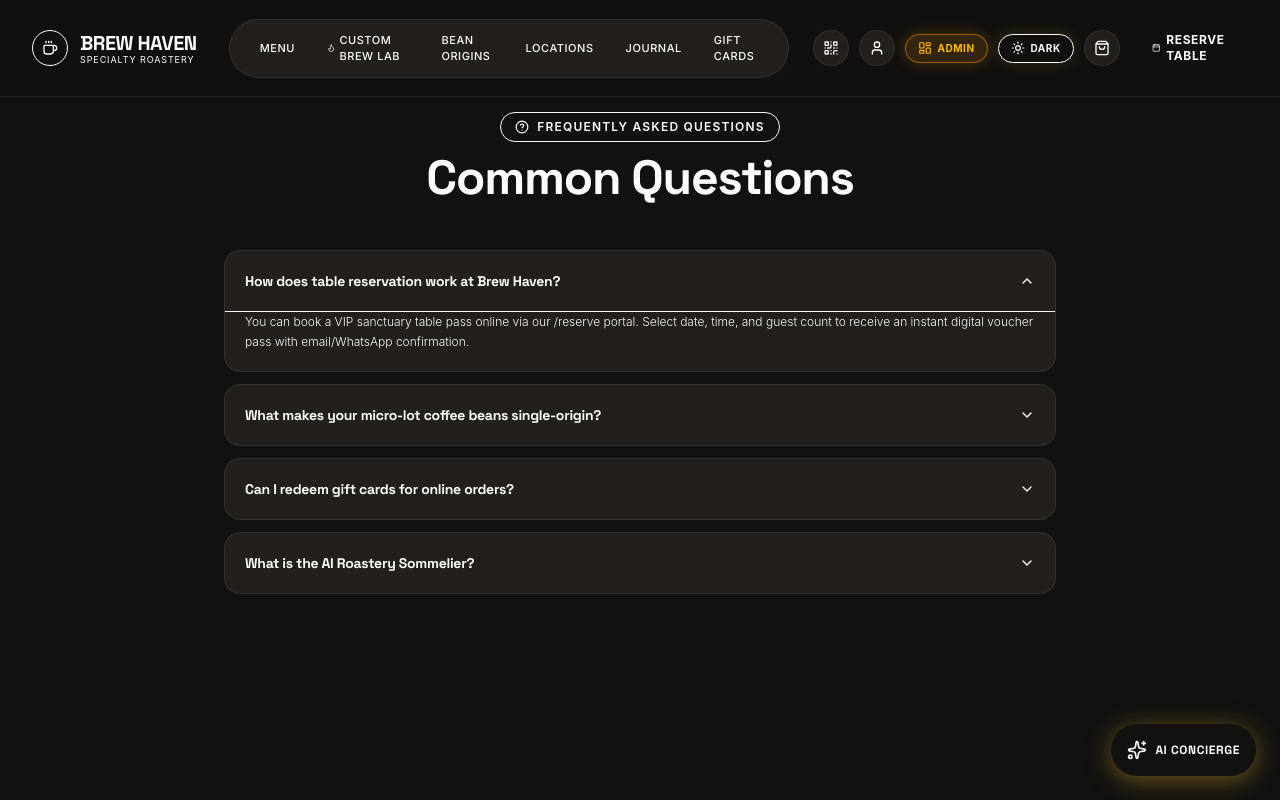
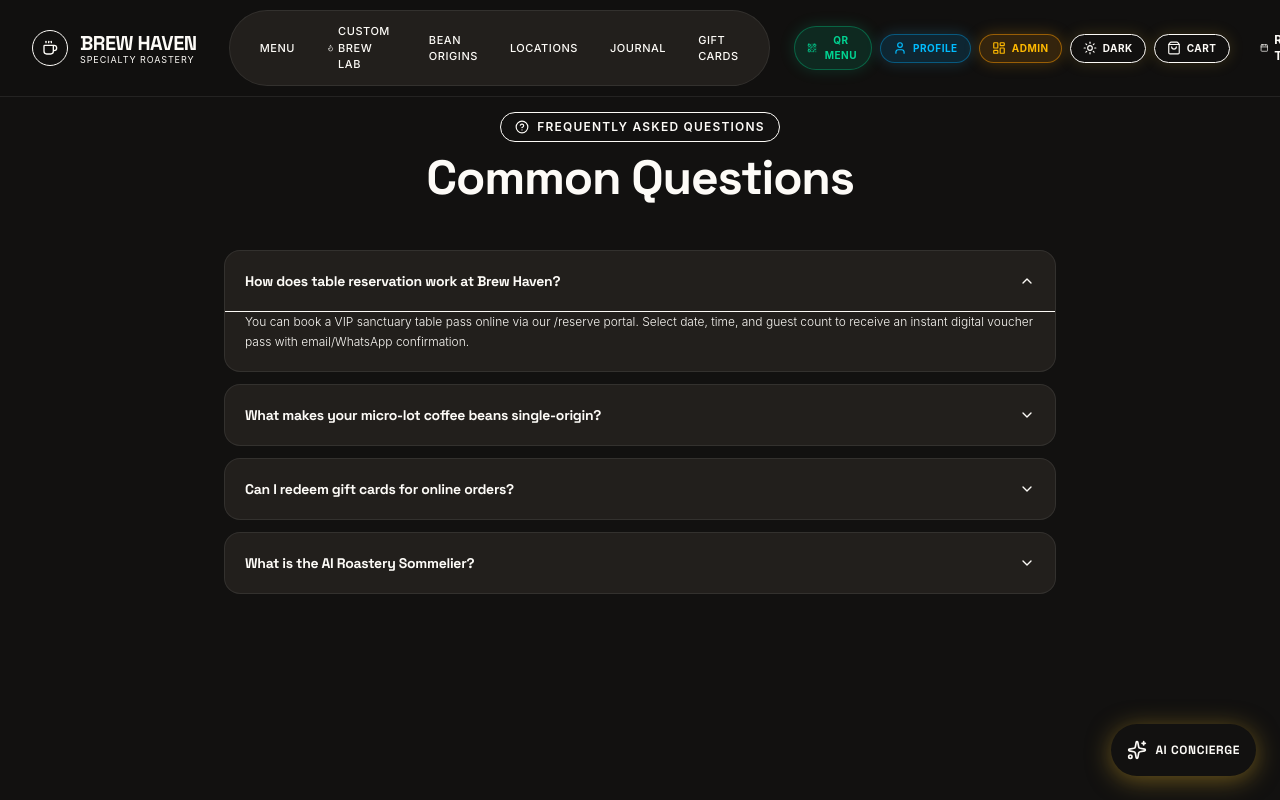
Before and after one commit to Anandsahu06/brew-haven, a Next.js app: page /faq in a window 1280 px wide. Shown: the top 800 px of the page. Built offline with nearby package versions, Linux system fonts and the light colour scheme.

Commit message:
Add explicit text badges and distinct color pill styling to ALL navbar action buttons (QR Menu, Profile, Admin, Theme, Cart, Reserve)

```diff
--- a/src/components/features/QRCodeMenuModal.tsx
+++ b/src/components/features/QRCodeMenuModal.tsx
@@ -142,10 +142,11 @@ export const QRCodeMenuModal: React.FC = () => {
     <>
       <button
         onClick={() => setIsOpen(true)}
-        title="In-Cafe Digital QR Menu"
-        className="w-9 h-9 flex items-center justify-center rounded-full surface-card border border-border-subtle text-txt-muted hover:text-gold hover:border-gold hover:bg-gold/10 hover:-translate-y-0.5 hover:shadow-[0_4px_15px_rgba(197,155,39,0.2)] active:scale-95 transition-all duration-300 shrink-0"
+        title="In-Cafe Digital QR Table Menu"
+        className="px-3 py-1.5 rounded-full bg-emerald-500/15 border border-emerald-500/40 text-emerald-400 font-bold text-[11px] flex items-center gap-1.5 hover:bg-emerald-500/25 hover:border-emerald-400 hover:scale-105 shadow-[0_0_15px_rgba(16,185,129,0.2)] active:scale-95 transition-all duration-300 shrink-0 font-sans"
       >
-        <QrCode className="w-4 h-4" />
+        <QrCode className="w-3.5 h-3.5 text-emerald-400" />
+        <span className="hidden xl:inline uppercase tracking-wider text-[10px]">QR Menu</span>
       </button>
 
       {mounted && createPortal(modalContent, document.body)}
--- a/src/components/navigation/Navbar.tsx
+++ b/src/components/navigation/Navbar.tsx
@@ -89,24 +89,25 @@ export const Navbar: React.FC = () => {
           })}
         </nav>
 
-        {/* Desktop Action Tools Section */}
-        <div className="hidden sm:flex items-center gap-2.5 ml-2 sm:ml-4 lg:ml-6 font-sans">
+        {/* Desktop Action Tools Section with Explicit Text Badges for ALL Buttons */}
+        <div className="hidden sm:flex items-center gap-2 ml-2 sm:ml-4 lg:ml-6 font-sans">
 
-          {/* 1. Digital Table QR Code Modal */}
+          {/* 1. Digital Table QR Code Badge */}
           <div title="In-Cafe Digital QR Table Menu">
             <QRCodeMenuModal />
           </div>
 
-          {/* 2. Customer Account & Loyalty Dashboard */}
+          {/* 2. Customer Profile & Loyalty Badge (Sky Blue Badge) */}
           <Link
             href="/dashboard"
-            title="Customer Loyalty & Profile Dashboard"
-            className="w-9 h-9 flex items-center justify-center rounded-full surface-card border border-border-subtle text-txt-muted hover:text-gold hover:border-gold hover:bg-gold/10 hover:-translate-y-0.5 hover:shadow-[0_4px_15px_rgba(197,155,39,0.2)] active:scale-95 transition-all duration-300 shrink-0"
+            title="Customer Profile & Loyalty Dashboard"
+            className="px-3 py-1.5 rounded-full bg-sky-500/15 border border-sky-500/40 text-sky-400 font-bold text-[11px] flex items-center gap-1.5 hover:bg-sky-500/25 hover:border-sky-400 hover:scale-105 shadow-[0_0_15px_rgba(56,189,248,0.2)] active:scale-95 transition-all duration-300 shrink-0"
           >
-            <User className="w-4 h-4" />
+            <User className="w-3.5 h-3.5 text-sky-400" />
+            <span className="hidden xl:inline uppercase tracking-wider text-[10px]">Profile</span>
           </Link>
 
-          {/* 3. Distinct Admin Panel Badge Button (Highlighted Amber Badge) */}
+          {/* 3. Admin Control Panel Badge (Amber Gold Badge) */}
           <Link
             href="/admin"
             title="Roastery Live Admin Control Panel"
@@ -116,24 +117,25 @@ export const Navbar: React.FC = () => {
             <span className="hidden xl:inline uppercase tracking-wider text-[10px]">Admin</span>
           </Link>
 
-          {/* 4. Distinct Theme Toggle Pill Button (Highlighted Sun/Moon Gold Badge) */}
+          {/* 4. Theme Toggle Badge (Gold Sun/Moon Badge) */}
           <ThemeToggle />
 
-          {/* 5. Cart Trigger Button */}
+          {/* 5. Cart Badge Button (Gold Pill Badge) */}
           <button
             onClick={() => setIsCartOpen(true)}
-            title="Shopping Cart & Checkout"
-            className="relative w-9 h-9 flex items-center justify-center rounded-full surface-card border border-border-subtle text-txt-muted hover:text-gold hover:border-gold hover:bg-gold/10 hover:-translate-y-0.5 hover:shadow-[0_4px_15px_rgba(197,155,39,0.2)] active:scale-95 transition-all duration-300 shrink-0 group"
+            title="Shopping Cart & Order Checkout"
+            className="px-3 py-1.5 rounded-full bg-gold/15 border border-gold/40 text-gold font-bold text-[11px] flex items-center gap-1.5 hover:bg-gold/25 hover:border-gold hover:scale-105 shadow-[0_0_15px_rgba(197,155,39,0.2)] active:scale-95 transition-all duration-300 shrink-0 group"
           >
-            <ShoppingBag className="w-4 h-4 group-hover:scale-110 transition-transform" />
+            <ShoppingBag className="w-3.5 h-3.5 text-gold group-hover:scale-110 transition-transform" />
+            <span className="hidden xl:inline uppercase tracking-wider text-[10px]">Cart</span>
             {totalItemsCount > 0 && (
-              <span className="absolute -top-1 -right-1 w-4 h-4 bg-gold text-soft-black font-bold text-[10px] rounded-full flex items-center justify-center shadow-md">
+              <span className="ml-0.5 px-1.5 py-0.2 rounded-full bg-gold text-soft-black font-extrabold text-[10px] shadow-sm">
                 {totalItemsCount}
               </span>
             )}
           </button>
 
-          {/* 6. Table Reservation Button */}
+          {/* 6. Reserve Table Button */}
           <Link
             href="/reserve"
             className="flex items-center gap-1.5 px-4.5 py-2 text-xs uppercase tracking-wider font-bold rounded-full bg-gold text-soft-black hover:bg-gold-light hover:shadow-[0_4px_25px_rgba(197,155,39,0.4)] hover:-translate-y-0.5 active:translate-y-0 active:scale-95 transition-all duration-300 ml-1"
@@ -190,8 +192,8 @@ export const Navbar: React.FC = () => {
               ))}
 
               <div className="flex items-center gap-4 pt-2">
-                <Link href="/dashboard" onClick={() => setMobileMenuOpen(false)} className="text-xs text-gold flex items-center gap-1.5 font-sans font-semibold">
-                  <User className="w-4 h-4" /> Customer Dashboard
+                <Link href="/dashboard" onClick={() => setMobileMenuOpen(false)} className="text-xs text-sky-400 flex items-center gap-1.5 font-sans font-semibold">
+                  <User className="w-4 h-4" /> Customer Profile
                 </Link>
                 <Link href="/admin" onClick={() => setMobileMenuOpen(false)} className="text-xs text-amber-400 flex items-center gap-1.5 font-sans font-semibold">
                   <LayoutDashboard className="w-4 h-4" /> Admin Controls
```
